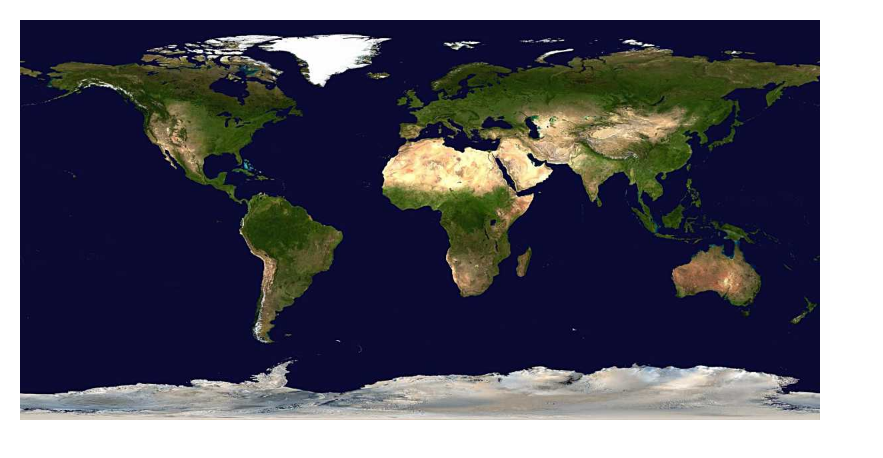
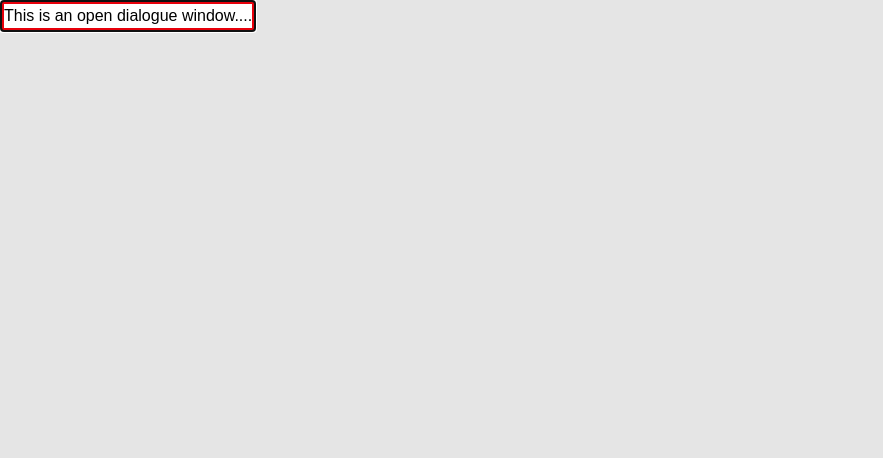
Before and after one commit to ksajjadhossen/rnext-practice, a React (Vite) app: page / in a window 1280 px wide. Shown: the top 458 px of the page, without its empty margins (0-883 px from the left). Built offline with nearby package versions, Linux system fonts and the light colour scheme.

Commit message:
dialog's property and cleanup learned by this topic

```diff
--- a/src/App.jsx
+++ b/src/App.jsx
@@ -1,11 +1,15 @@
 import "./App.css";
+import Dialogue from "./components/Dialogue";
 import Map from "./components/utils/Map";
 
 function App() {
   return (
     <>
       {/* Example 1 */}
-      <Map></Map>
+      {/* <Map></Map> */}
+
+      {/* Example 2 */}
+      <Dialogue></Dialogue>
     </>
   );
 }
--- /dev/null
+++ b/src/components/Dialogue.jsx
@@ -0,0 +1,22 @@
+import { useEffect } from "react";
+import { useRef } from "react";
+
+export default function Dialogue() {
+  const dialogueRef = useRef(null);
+
+  useEffect(() => {
+    const dialog = dialogueRef.current;
+    dialog.showModal();
+
+    // cleanup is mandatory...
+    return () => dialog.close();
+  }, []);
+  return (
+    <>
+      <dialog ref={dialogueRef} className=" border-4 border-red-600">
+        {" "}
+        This is an open dialogue window....
+      </dialog>
+    </>
+  );
+}
```
